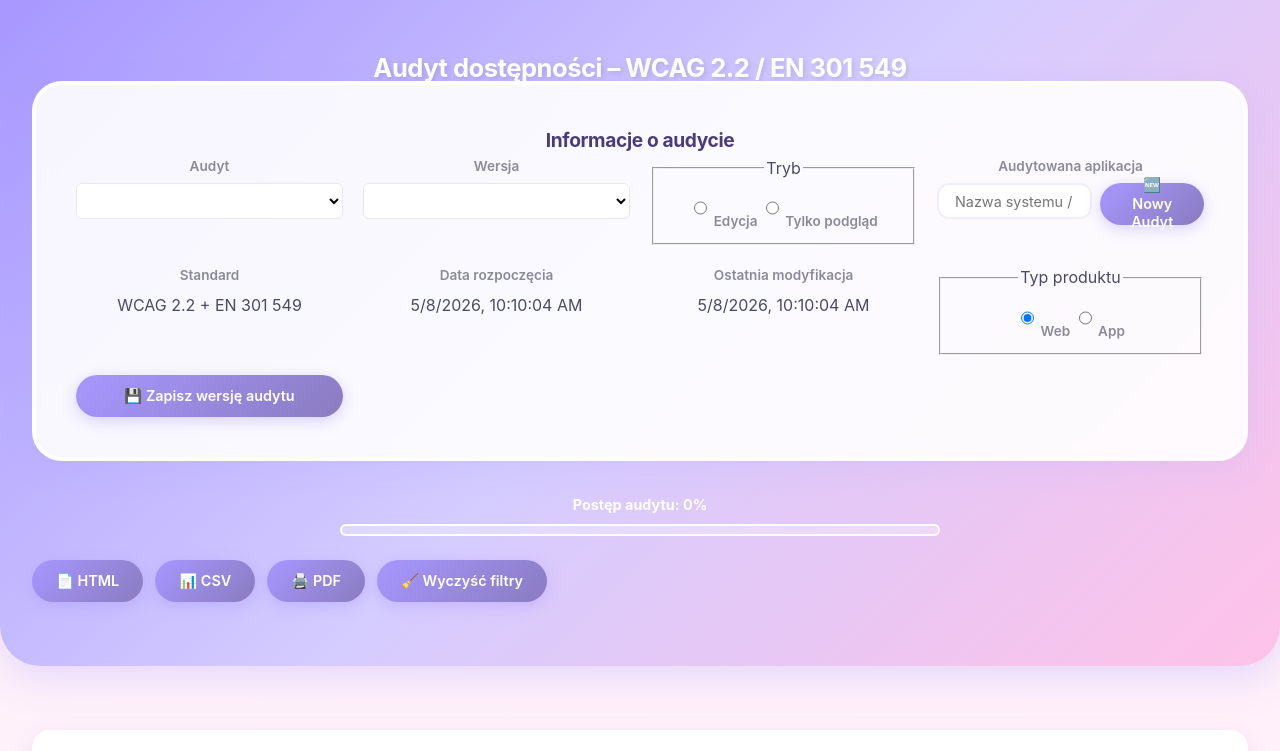
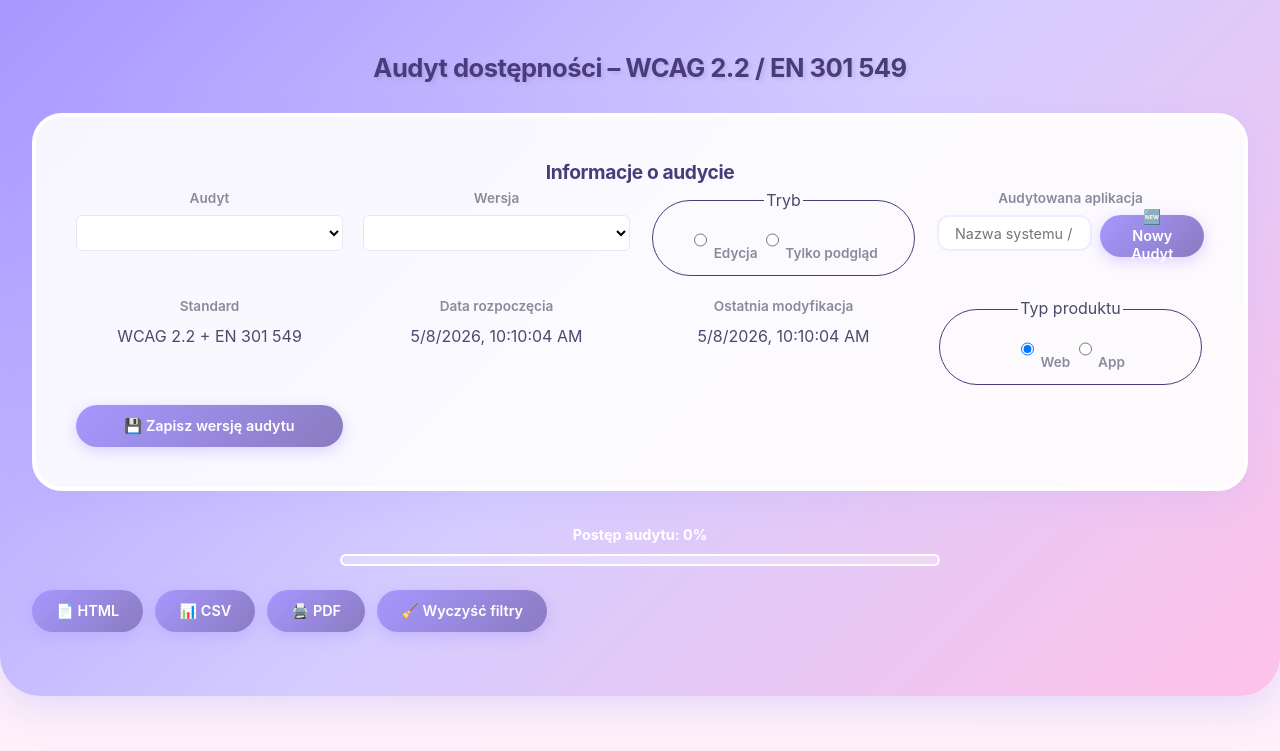
Before and after one commit to Anita-Luda/wcag-audit-tool-v5, a plain HTML site: page index.html in a window 1280 px wide. Shown: the top 751 px of the page. Drawn offline with Linux system fonts and the light colour scheme; no server answers.

Commit message:
Update layout.css

```diff
--- a/css/layout.css
+++ b/css/layout.css
@@ -17,7 +17,7 @@
 }
 
 .app-header h1 {
-  color: #ffffff;
+  color: #4a3b7a;
   margin-bottom: 1.5rem;
   font-weight: 700;
   text-shadow: 2px 2px 4px rgba(0,0,0,0.1);
@@ -34,7 +34,6 @@
   border-radius: 30px;
   box-shadow: var(--shadow);
   color: var(--text);
-  margin-top: -2rem;
   border: 4px solid #ffffff;
 }
 
@@ -48,6 +47,11 @@
   display: flex;
   flex-direction: column;
   gap: 0.35rem;
+}
+
+.meta-field > fieldset {
+   border: 1px solid #4a3b7a;
+   border-radius: 50px;
 }
 
 /* ======================
```
